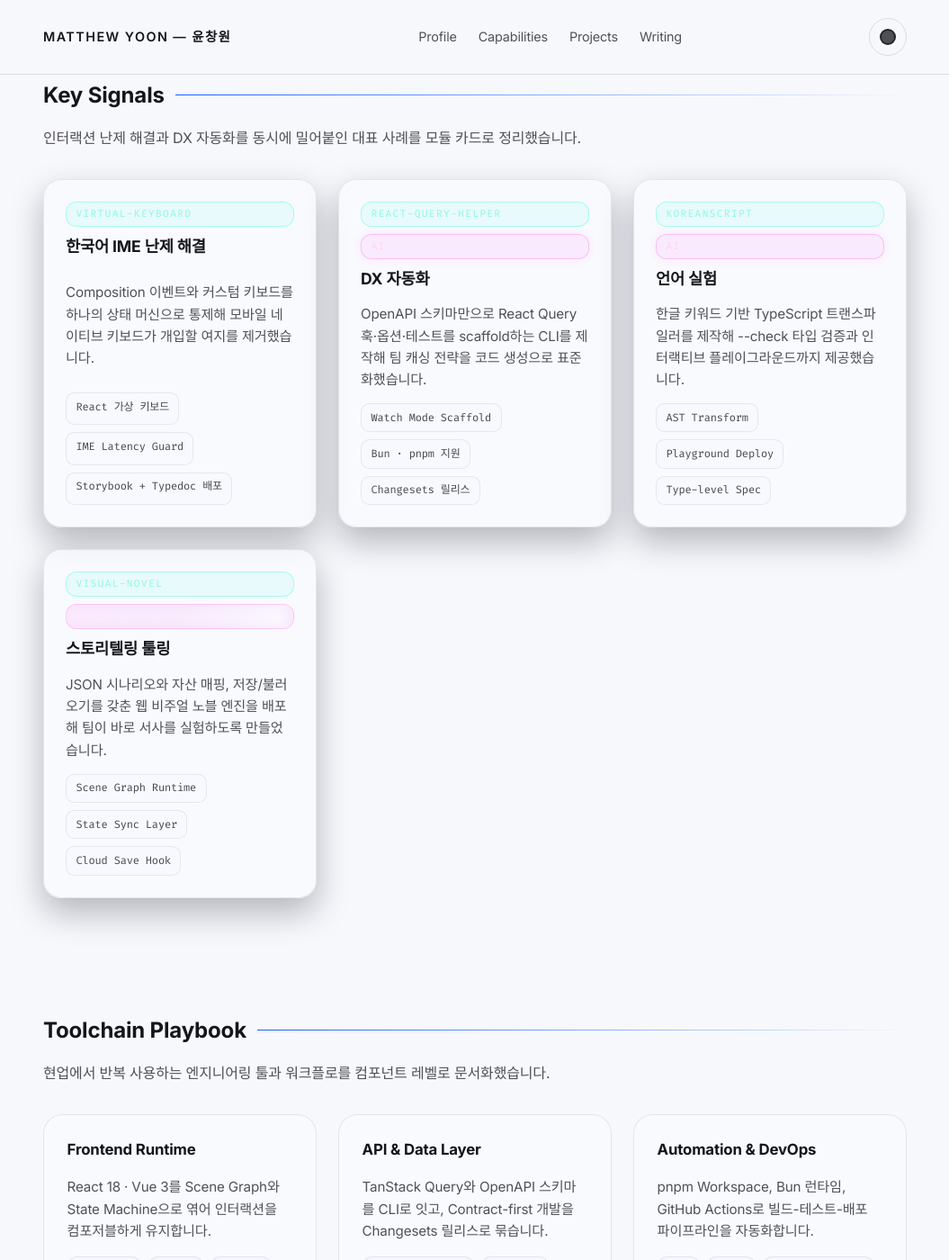
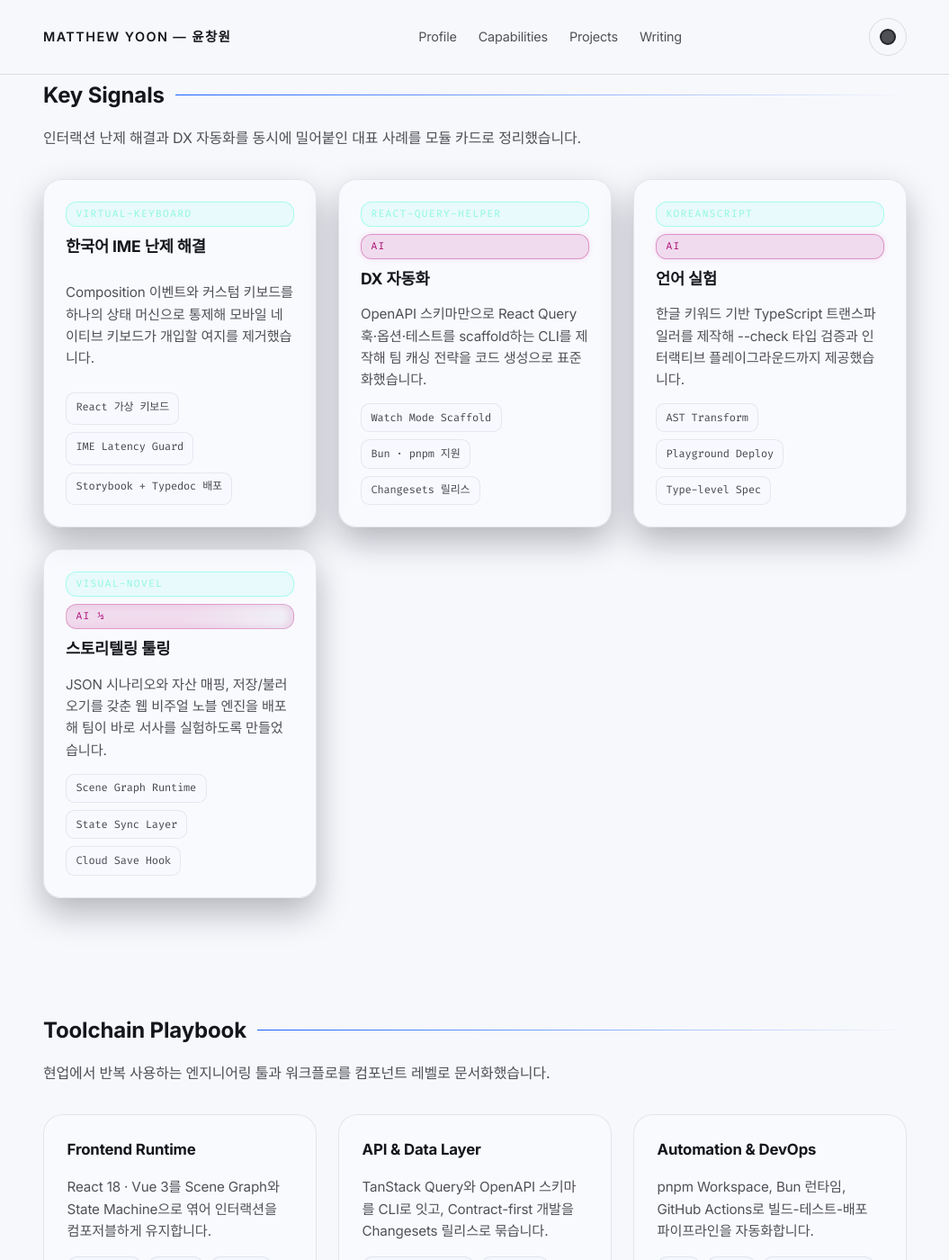
Before and after one commit to uiwwsw/uiwwsw.github.io, a Jekyll site: the page built from index.markdown, in a window 1280 px wide and 1400 px high, scrolled down 1294 px. Shown: the whole window at 90% size, without its empty margins (112-1167 px from the left). Built offline with Jekyll 4.4.1, drawn with Linux system fonts in a browser that asks for light colours.

Commit message:
Adjust AI badge colors for light theme

```diff
--- a/assets/css/style.css
+++ b/assets/css/style.css
@@ -306,11 +306,25 @@ a:hover {
   box-shadow: 0 0 12px rgba(255, 132, 240, 0.18);
 }
 
+[data-theme='light'] .badge--ai {
+  background: rgba(192, 38, 139, 0.14);
+  border-color: rgba(192, 38, 139, 0.4);
+  color: #a90a71;
+  box-shadow: 0 0 6px rgba(192, 38, 139, 0.14);
+}
+
 .badge--ai-half {
   background: linear-gradient(90deg, rgba(255, 132, 240, 0.12) 0%, rgba(255, 132, 240, 0.12) 52%, rgba(255, 255, 255, 0.04) 100%);
   border-color: rgba(255, 132, 240, 0.4);
   color: #ffe4fb;
   box-shadow: inset -6px 0 12px rgba(255, 132, 240, 0.16);
+}
+
+[data-theme='light'] .badge--ai-half {
+  background: linear-gradient(90deg, rgba(192, 38, 139, 0.14) 0%, rgba(192, 38, 139, 0.14) 52%, rgba(26, 3, 51, 0.04) 100%);
+  border-color: rgba(192, 38, 139, 0.36);
+  color: #b00f79;
+  box-shadow: inset -4px 0 8px rgba(192, 38, 139, 0.14);
 }
 
 .badge--live {
```
